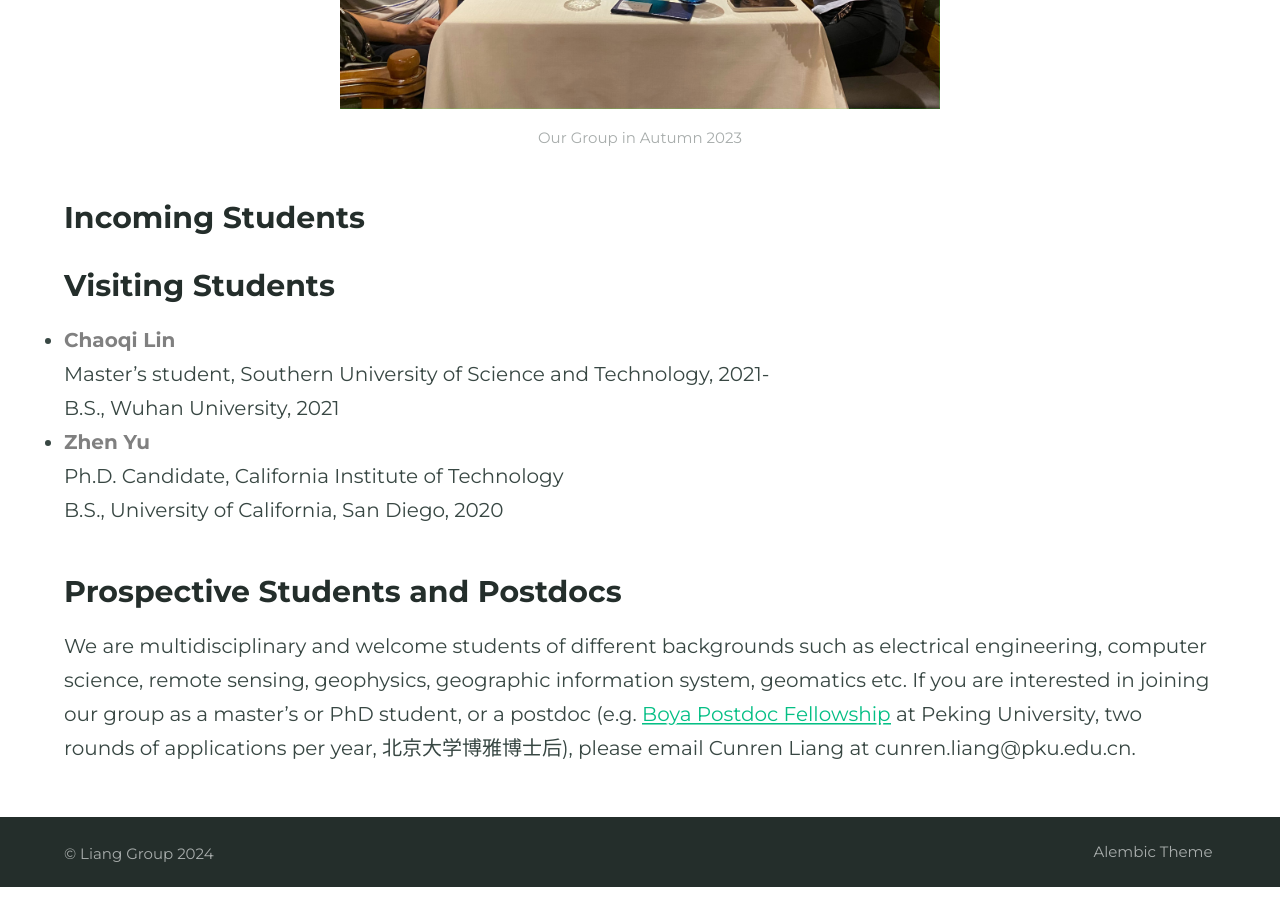
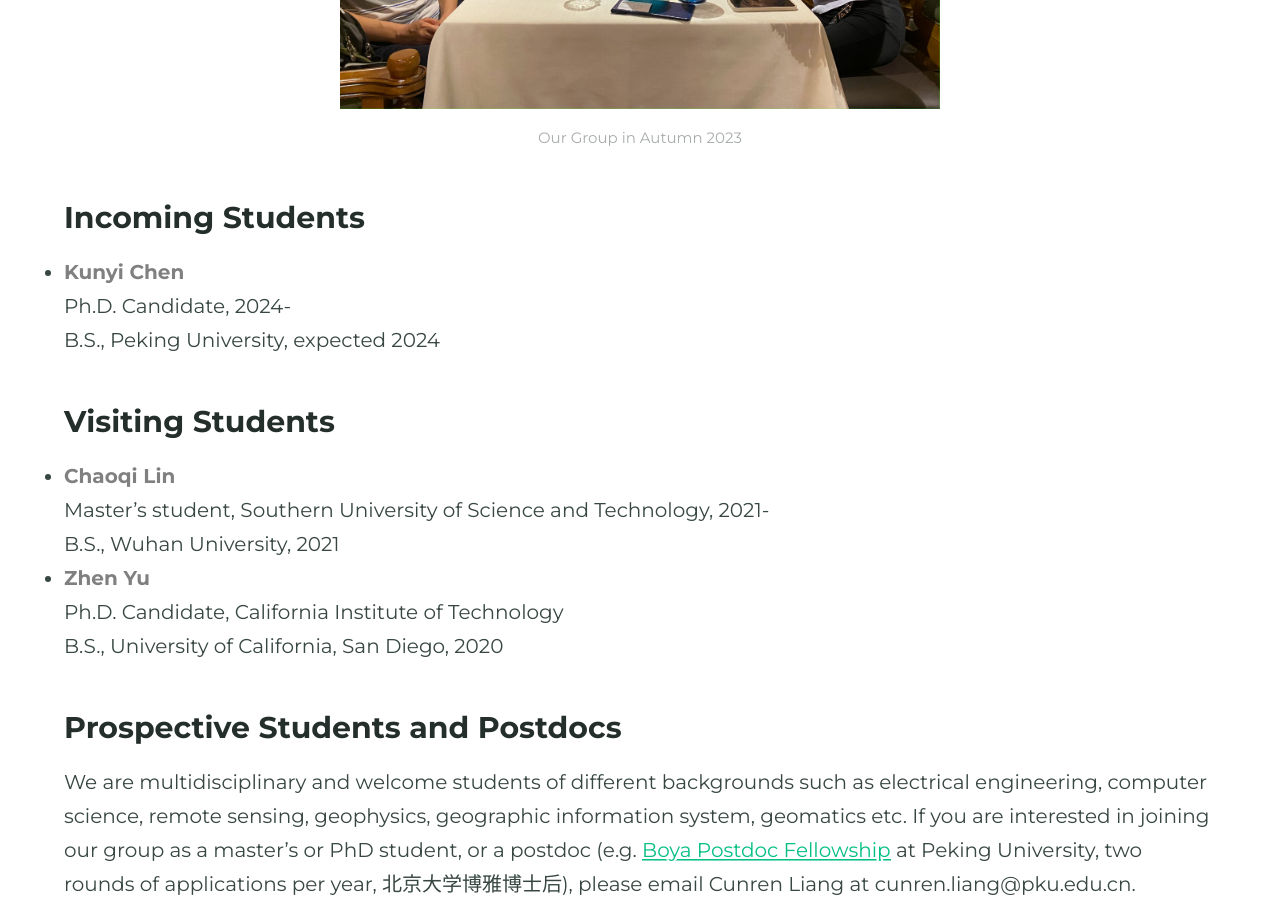
Before and after one commit to CunrenLiang/cunrenliang.github.io, a Jekyll site: the page built from people.md, in a window 1280 px wide and 900 px high, scrolled down 1604 px. Built offline with Jekyll 4.4.1, drawn with Linux system fonts in a browser that asks for light colours; some web fonts are replaced.

Commit message:
Add files via upload

```diff
--- a/people.md
+++ b/people.md
@@ -28,7 +28,9 @@ B.S., Peking University, 2023
 
 
 ### Incoming Students
-
+* <span style="color:Gray; font-weight: 800">Kunyi Chen</span>
+Ph.D. Candidate, 2024-
+B.S., Peking University, expected 2024
 
 
 ### Visiting Students
```
